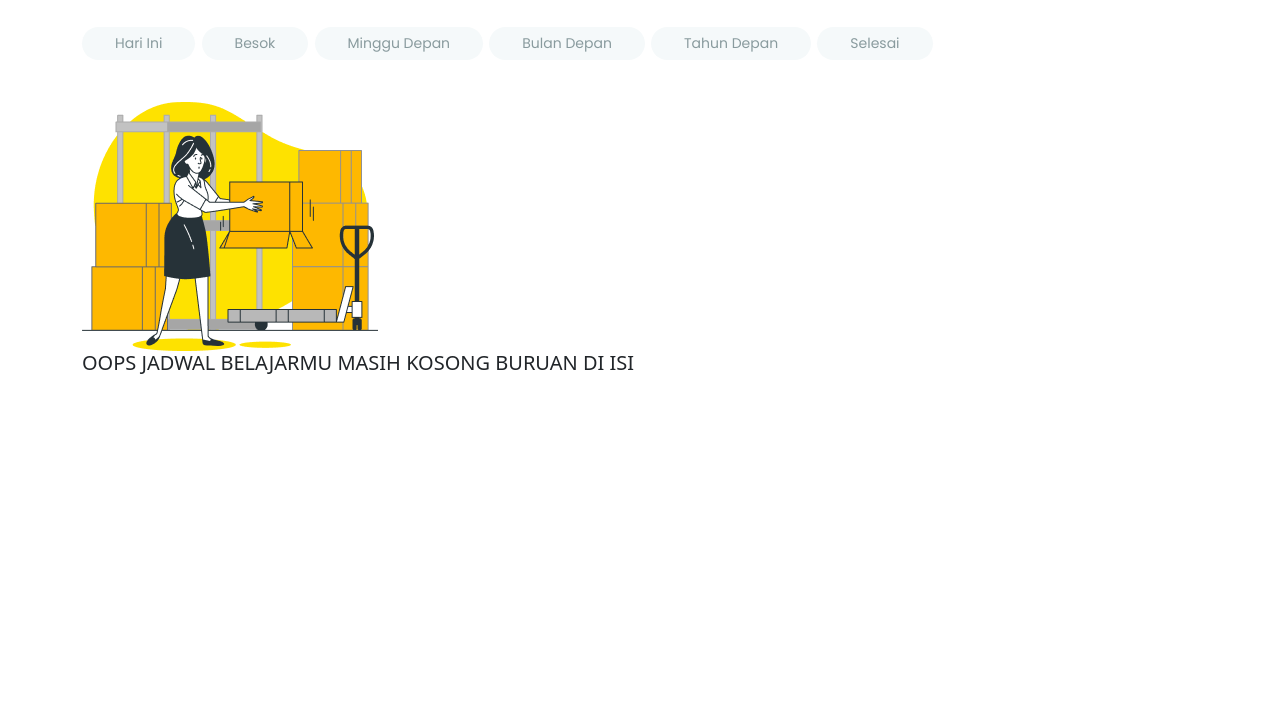
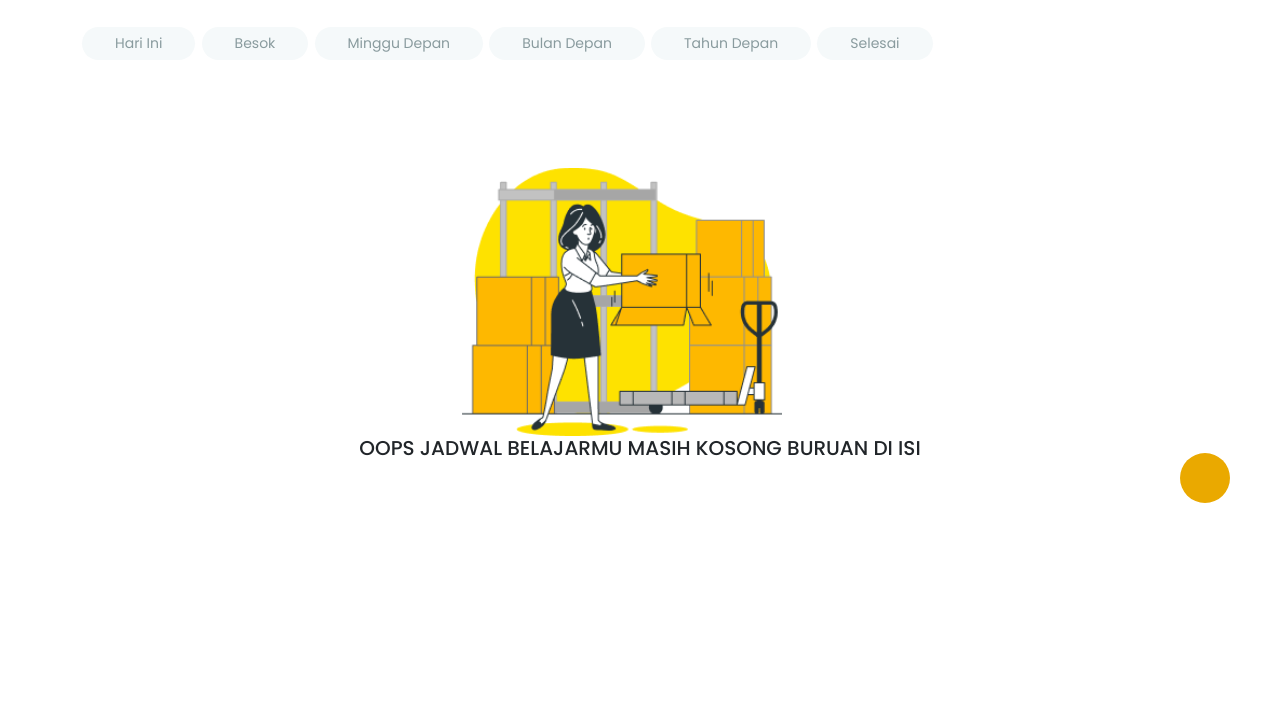
Before and after one commit to yusriyahf/mejakita, a PHP site: page /home.html in a window 1280 px wide. Shown: the part 277-979 px from the top of the page. Run offline with PHP 8.4, Linux system fonts and the light colour scheme.

Commit message:
Update style.css

```diff
--- a/style.css
+++ b/style.css
@@ -1,6 +1,6 @@
 @import url("https://fonts.googleapis.com/css2?family=Poppins:wght@400;500;600&display=swap");
 @import url("https://fonts.googleapis.com/css2?family=Oswald:wght@200;400;500;600;700&family=Poppins:wght@400;500;600&display=swap");
-@import url('https://fonts.googleapis.com/css2?family=Oswald:wght@400;500;600;700&display=swap');
+@import url("https://fonts.googleapis.com/css2?family=Oswald:wght@400;500;600;700&display=swap");
 
 body {
   height: 2000px;
@@ -114,6 +114,36 @@ nav {
   margin-top: 42px;
 }
 
+.ilustration img {
+  margin-left: 380px;
+  height: 268px;
+  width: 320px;
+  margin-top: 66px;
+}
+
+.ilustration h5 {
+  font-family: "poppins";
+  text-align: center;
+}
+
+.ilustration .btn {
+  background-color: #eaa900;
+  border: none;
+  border-radius: 50%;
+  color: white;
+  cursor: pointer;
+  position: fixed;
+  right: 50px;
+  bottom: 20px;
+  width: 50px;
+  height: 50px;
+  outline: none;
+}
+
+.ilustration .btn:hover {
+  background-color: #ffb700;
+}
+
 .card {
   border: none !important;
   margin-bottom: 25px;
@@ -160,7 +190,6 @@ nav {
   color: #797373;
 }
 
-
 /* Modul Box */
 
 /* The Modal (background) */
@@ -175,21 +204,20 @@ nav {
   width: 100%; /* Full width */
   height: 100%; /* Full height */
   overflow: auto; /* Enable scroll if needed */
-  background-color: #FDF1E3; /* Fallback color */
-  background-color: rgba(54,54,54,0.6); /* Black w/ opacity */
-
+  background-color: #fdf1e3; /* Fallback color */
+  background-color: rgba(54, 54, 54, 0.6); /* Black w/ opacity */
 }
 
 /* Modal Content */
 .modal-content {
   position: relative;
-  background-color: #FDF1E3;
+  background-color: #fdf1e3;
   margin: auto;
   padding: 0;
   border: none;
   width: 511px;
   height: 365px;
-  box-shadow: 4px -4px 30px 0 rgba(68,68,68,0.2);
+  box-shadow: 4px -4px 30px 0 rgba(68, 68, 68, 0.2);
   -webkit-animation-name: animatetop;
   -webkit-animation-duration: 0.4s;
   animation-name: animatetop;
@@ -199,19 +227,31 @@ nav {
 
 /* Add Animation */
 @-webkit-keyframes animatetop {
-  from {top: 0; opacity:0}
-  to {top:0; opacity:1}
+  from {
+    top: 0;
+    opacity: 0;
+  }
+  to {
+    top: 0;
+    opacity: 1;
+  }
 }
 
 @keyframes animatetop {
-  from {top:0; opacity:0}
-  to {top:0; opacity:1}
+  from {
+    top: 0;
+    opacity: 0;
+  }
+  to {
+    top: 0;
+    opacity: 1;
+  }
 }
 
 /* The Close Button */
 .close {
   margin-left: 450px;
-  color: #ECC89F;
+  color: #ecc89f;
   float: right;
   font-size: 24px;
   font-weight: bold;
@@ -226,14 +266,13 @@ nav {
 
 .modal-header {
   padding: 2px 16px;
-  background-color: #FDF1E3;
+  background-color: #fdf1e3;
   border: none;
   color: white;
 }
 
 .modal-body {
   margin: 20px 54px 0px 54px;
-
 }
 
 .modal-body span {
@@ -241,29 +280,28 @@ nav {
   margin-top: -20px;
 }
 .modal-body h1 {
-  font-family: 'Oswald';
+  font-family: "Oswald";
   font-weight: 500;
   font-size: 20px;
 }
 
 .modal-body h2 {
-  font-family: 'Poppins';
+  font-family: "Poppins";
   font-weight: 500;
   font-size: 16px;
   color: black;
-
 }
 
 .modal-body p {
-  font-family: 'Poppins';
+  font-family: "Poppins";
   font-weight: 400;
   font-size: 14px;
   color: #797373;
 }
 
 .btn-modal-left {
-  background-color: #FDF1E3 !important;
-  color: #FF4545 !important;
+  background-color: #fdf1e3 !important;
+  color: #ff4545 !important;
   border: none !important;
   border-radius: 40px !important;
   padding-right: 20px !important;
@@ -290,19 +328,19 @@ nav {
 }
 
 .btn-modal-right:hover {
-  background-color: #FEB800 !important;
+  background-color: #feb800 !important;
   color: white !important;
   transition: 0.5s;
 }
 
 .btn-modal-left:hover {
-  background-color: #FF4545 !important;
+  background-color: #ff4545 !important;
   color: white !important;
   transition: 0.5s;
 }
 .modal-footer {
   padding: 2px 16px;
   border: none;
-  background-color: #FDF1E3;
+  background-color: #fdf1e3;
   color: white;
 }
```
